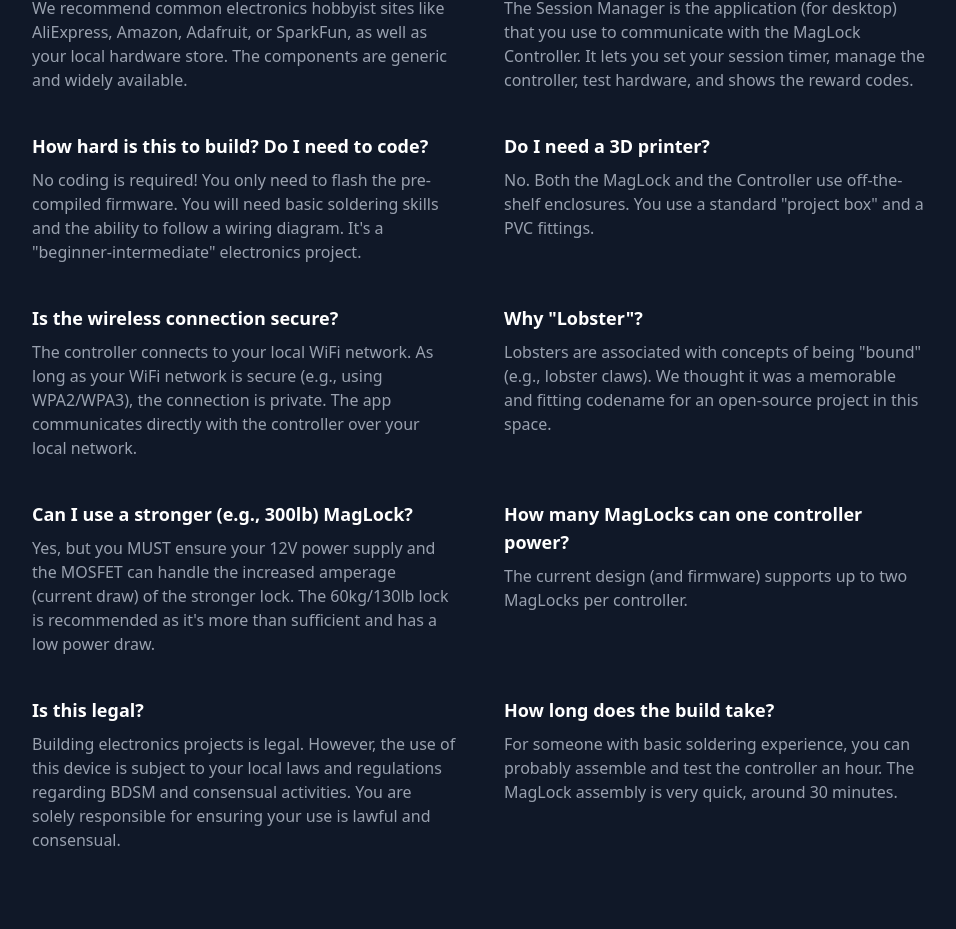
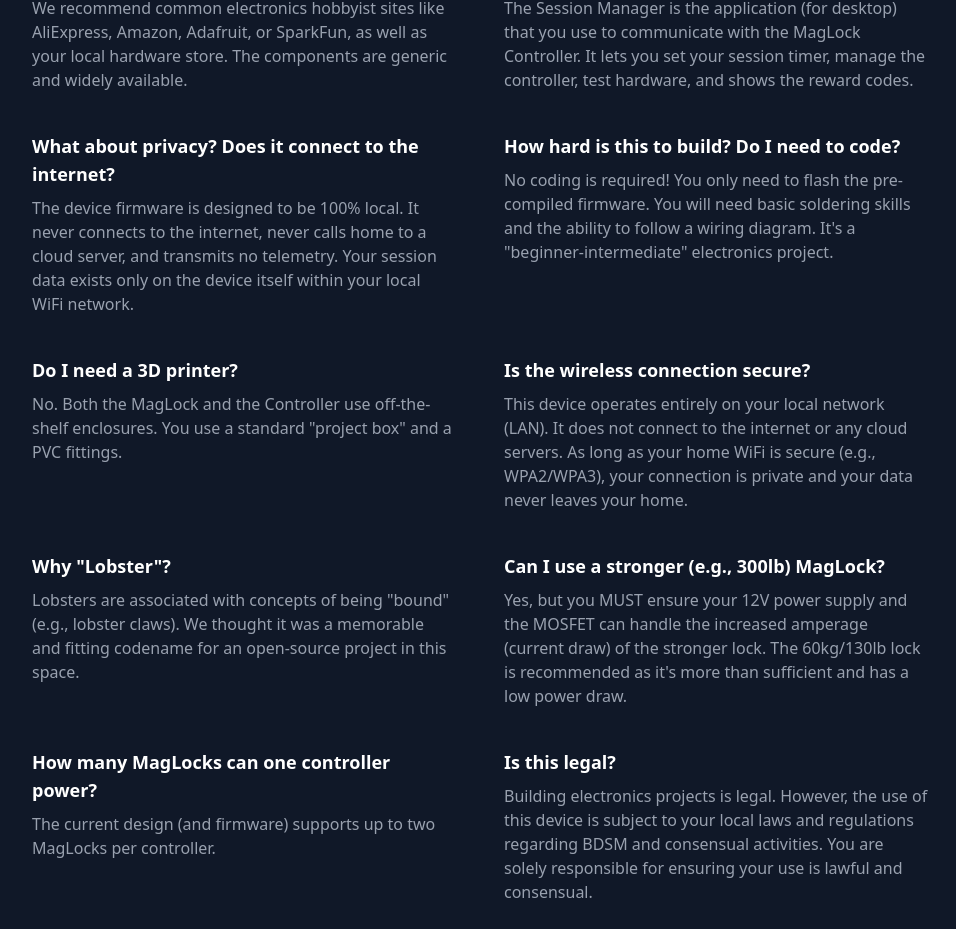
Before and after one commit to lobstertools/lobstertools.github.io, a React (Vite) app: page / in a window 1280 px wide. Shown: the part 1679-2608 px from the top of the page, without its empty margins (160-1116 px from the left). Built offline with nearby package versions, Linux system fonts and the light colour scheme.

Commit message:
Fully offline FAQ

```diff
--- a/src/components/FAQ.tsx
+++ b/src/components/FAQ.tsx
@@ -26,6 +26,11 @@ export const FaqSection: React.FC = () => (
                 </div>
 
                 <div className="faq-item">
+                    <dt className="text-lg font-semibold text-white">What about privacy? Does it connect to the internet?</dt>
+                    <dd className="mt-2 text-gray-400">The device firmware is designed to be 100% local. It never connects to the internet, never calls home to a cloud server, and transmits no telemetry. Your session data exists only on the device itself within your local WiFi network.</dd>
+                </div>
+
+                <div className="faq-item">
                     <dt className="text-lg font-semibold text-white">How hard is this to build? Do I need to code?</dt>
                     <dd className="mt-2 text-gray-400">No coding is required! You only need to flash the pre-compiled firmware. You will need basic soldering skills and the ability to follow a wiring diagram. It's a "beginner-intermediate" electronics project.</dd>
                 </div>
@@ -37,7 +42,7 @@ export const FaqSection: React.FC = () => (
 
                 <div className="faq-item">
                     <dt className="text-lg font-semibold text-white">Is the wireless connection secure?</dt>
-                    <dd className="mt-2 text-gray-400">The controller connects to your local WiFi network. As long as your WiFi network is secure (e.g., using WPA2/WPA3), the connection is private. The app communicates directly with the controller over your local network.</dd>
+                    <dd className="mt-2 text-gray-400">This device operates entirely on your local network (LAN). It does not connect to the internet or any cloud servers. As long as your home WiFi is secure (e.g., WPA2/WPA3), your connection is private and your data never leaves your home.</dd>
                 </div>
 
                 <div className="faq-item">
```
